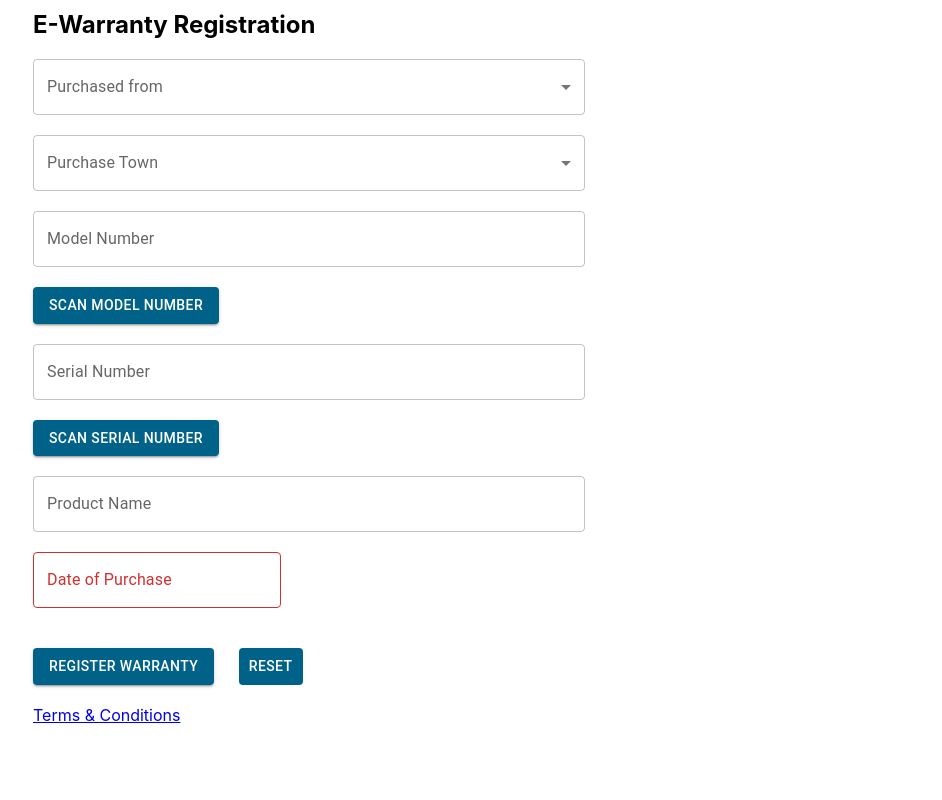
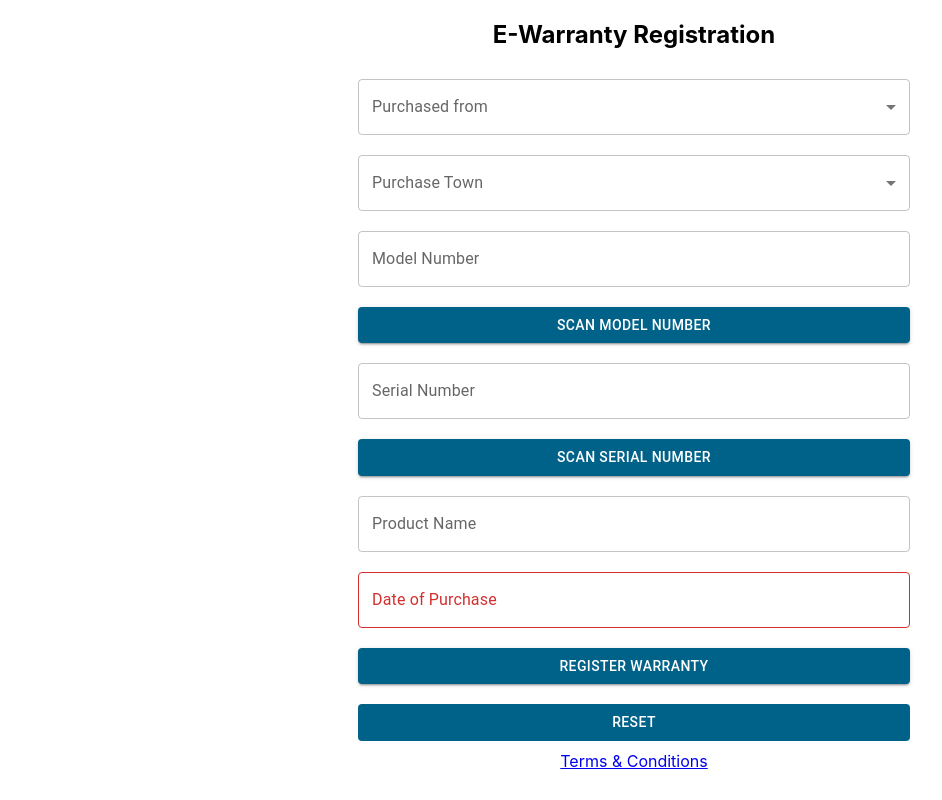
Before and after one commit to kolumr/web-scanner, a React (Create React App) app: page / in a window 1280 px wide. Shown: the whole page, without its empty margins (6-948 px from the left). Built offline with nearby package versions, Linux system fonts and the light colour scheme.

Commit message:
made changes to the UI

```diff
--- a/src/App.js
+++ b/src/App.js
@@ -135,7 +135,7 @@ const handleReset = () => {
   return (
 
       <Container maxWidth="sm" style={styles.container}>
-        <h2 style={styles.inputs}> E-Warranty Registration</h2>
+        <h2 style={styles.text}> E-Warranty Registration</h2>
         {isBarCodeVisible?
         <div style={{marginLeft:'10px', width:'300px',marginBottom:"10px"}}>
         <Scanner parentCallback={handleBarCodeScanned} id='scanner'/>
@@ -152,7 +152,7 @@ const handleReset = () => {
           {purchaseWays.map((s, i) => <MenuItem key={i} value={s} >{s}</MenuItem>)}
         </Select>
       </FormControl>
-        <br/>
+
         <FormControl sx={{ m: 1, minWidth: 225 }} style={styles.inputs}>
         <InputLabel id="demo-simple-select-helper-label">Purchase Town</InputLabel>
         <Select
@@ -165,30 +165,27 @@ const handleReset = () => {
          {towns.map((s, i) => <MenuItem key={i} value={s} >{s}</MenuItem>)}
         </Select>
       </FormControl>
-       <br/>
-        <TextField style={styles.inputs} id="filled-basic" label="Model Number" variant="outlined" value={newWarrantyReg.ModelNo}/> <br/>
-        <Button style={styles.buttoninputs} variant="contained" onClick={()=> setIsBarCodeVisible(!isBarCodeVisible)}>{isBarCodeVisible & isModelScanner? 'Close Scanner': 'Scan Model Number'}</Button> <br/>
-        <TextField style={styles.inputs} id="filled-basic" label="Serial Number" variant="outlined" value={newWarrantyReg.SerialNo} /><br/>
-         <Button style={styles.buttoninputs} variant="contained" onClick={()=>{ setIsBarCodeVisible(!isBarCodeVisible); setisModelScanner(!isModelScanner)}}>{isBarCodeVisible & !isModelScanner? 'Close Scanner': 'Scan Serial Number'}</Button> <br/>
-        <TextField style={styles.inputs} id="filled-basic" label="Product Name" variant="outlined" value={newWarrantyReg.ProductName} /><br/>
-        <div style={styles.inputs}>
-          <LocalizationProvider dateAdapter={AdapterDayjs} style={styles.inputs}>
+
+        <TextField style={styles.inputs} id="filled-basic" label="Model Number" variant="outlined" value={newWarrantyReg.ModelNo}/>
+        <Button style={styles.buttoninputs} variant="contained" onClick={()=> setIsBarCodeVisible(!isBarCodeVisible)}>{isBarCodeVisible & isModelScanner? 'Close Scanner': 'Scan Model Number'}</Button>
+        <TextField style={styles.inputs} id="filled-basic" label="Serial Number" variant="outlined" value={newWarrantyReg.SerialNo} />
+         <Button style={styles.buttoninputs} variant="contained" onClick={()=>{ setIsBarCodeVisible(!isBarCodeVisible); setisModelScanner(!isModelScanner)}}>{isBarCodeVisible & !isModelScanner? 'Close Scanner': 'Scan Serial Number'}</Button>
+        <TextField style={styles.inputs} id="filled-basic" label="Product Name" variant="outlined" value={newWarrantyReg.ProductName} />
+          <LocalizationProvider dateAdapter={AdapterDayjs} >
             <MobileDatePicker
               label="Date of Purchase"
               inputFormat="MM/DD/YYYY"
               value={newWarrantyReg.DateOfPurchase}
-              style={styles.inputs}
               onChange={(date)=>setNewWarrantyReg({...newWarrantyReg,DateOfPurchase:date})}
-              renderInput={(params) => <TextField {...params} />}
+              renderInput={(params) => <TextField style={styles.inputs} {...params} />}
             />
           </LocalizationProvider>
-        </div>
-        {newWarrantyReg.WarrantyPeriod? <TextField disabled='true' style={styles.inputs} id="filled-basic" label="Warranty Period" variant="outlined" value={newWarrantyReg.WarrantyPeriod} />: <div></div>}
-        <br/>
-        <LoadingButton loading={isLoading} style={styles.buttoninputs} variant="contained" onClick={()=> handleWarrantyReg()}>Register Warranty</LoadingButton> <Button style={styles.buttoninputs} onClick={handleReset}>Reset</Button><br/>
-        <div style={styles.inputs}>
-          <a  href="https://mikaappliances.com/warranty-terms-conditions/"> Terms & Conditions</a>
-        </div>
+        {newWarrantyReg.WarrantyPeriod? <><TextField disabled='true' style={styles.inputs} id="filled-basic" label="Warranty Period" variant="outlined" value={newWarrantyReg.WarrantyPeriod} /> </>: <div></div>}
+
+        <LoadingButton loading={isLoading} style={styles.buttoninputs} variant="contained" onClick={()=> handleWarrantyReg()}>Register Warranty</LoadingButton> <Button style={styles.buttoninputs} onClick={handleReset}>Reset</Button>
+
+        <a style={styles.text} href="https://mikaappliances.com/warranty-terms-conditions/"> Terms & Conditions</a>
+
         <Snackbar
           open={open}
           autoHideDuration={6000}
@@ -203,14 +200,28 @@ export default App;
 const styles = {
   inputs:{
     margin:'10px',
-    width: '100%'
+    width: '100%',
+
+
   },
   buttoninputs:{
     margin:'10px',
     backgroundColor: '#006289',
-    color: '#fff'
+    color: '#fff',
+    width: '100%'
   },
   container:{
-    margin:'5px'
+    // margin:'5px',,
+    width:'100%',
+    display: 'flex',
+    alignItems: 'center',
+    alignText: 'center',
+    flexDirection: 'column',
+    justifyContent: 'center',
+    marginBottom: '20px'
+  },
+  text:{
+    display: 'flex',
+    alignItems: 'center',
   }
 }
```
